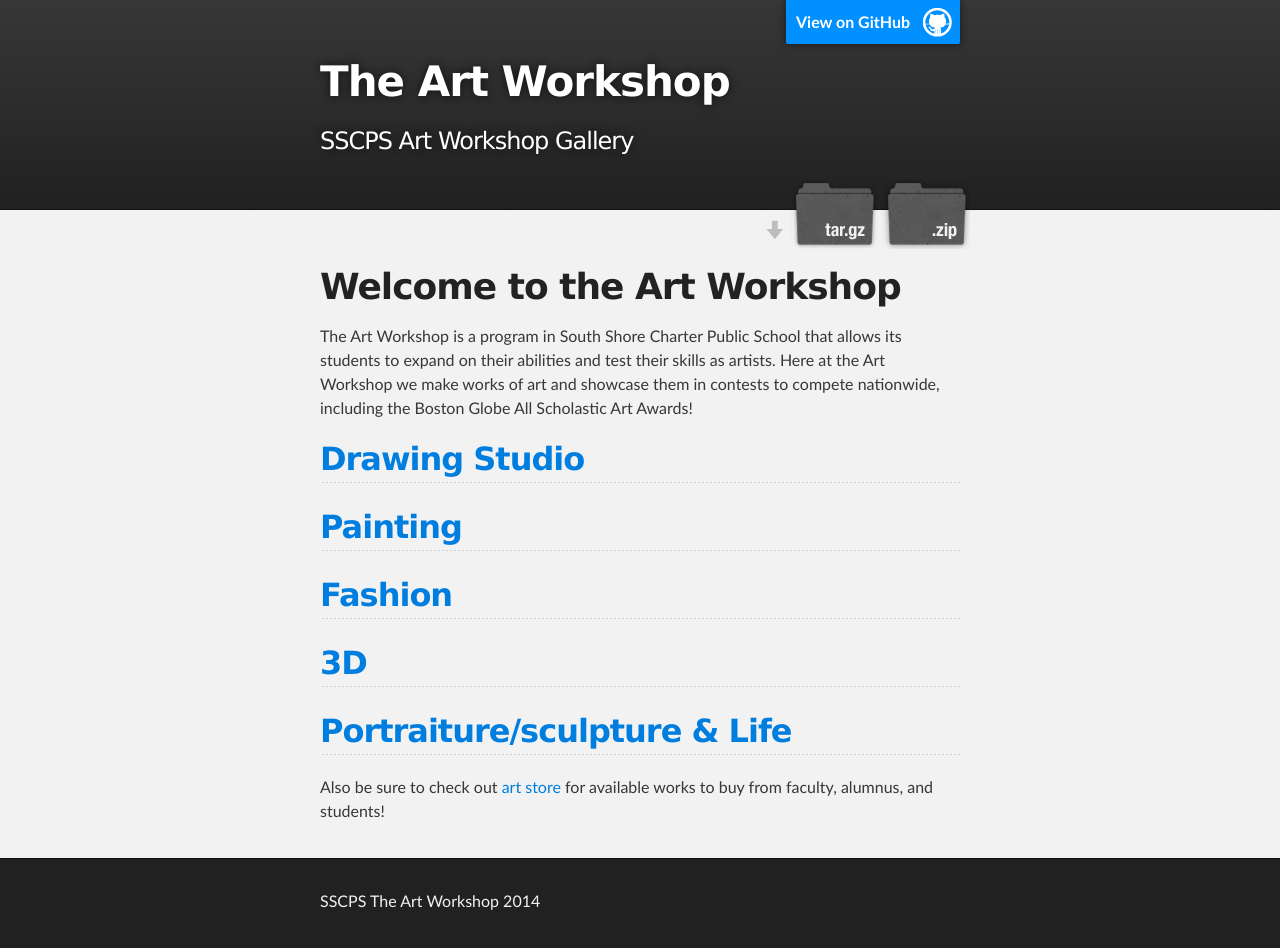
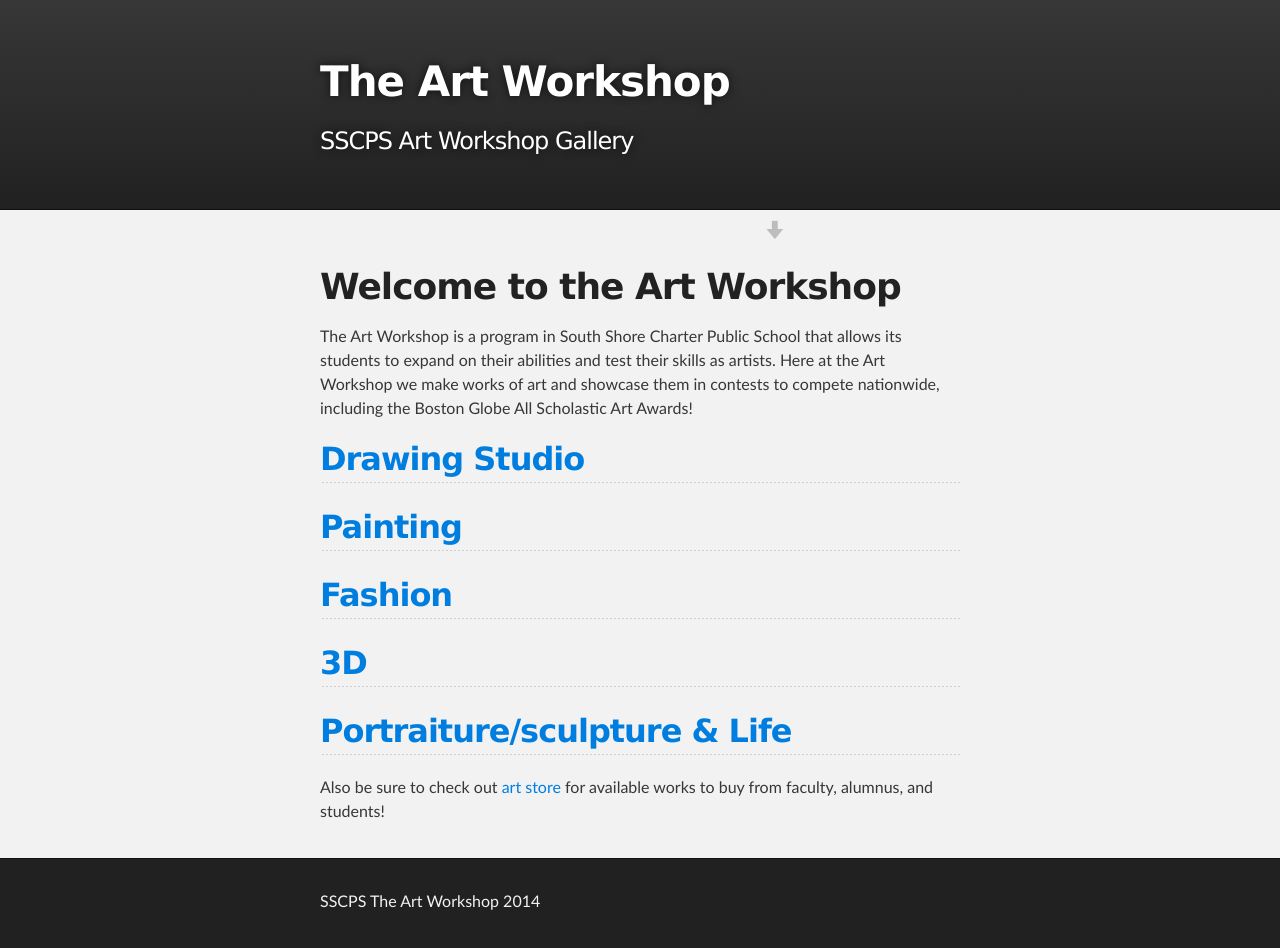
Before and after one commit to SSCPS/The-Art-Workshop, a plain HTML site: page index.html in a window 1280 px wide. Drawn offline with Linux system fonts and the light colour scheme.

Commit message:
Update index.html

```diff
--- a/index.html
+++ b/index.html
@@ -16,14 +16,10 @@
     <!-- HEADER -->
     <div id="header_wrap" class="outer">
         <header class="inner">
-          <a id="forkme_banner" href="https://github.com/TylerTsang/The-Art-Workshop">View on GitHub</a>
-
           <h1 id="project_title">The Art Workshop</h1>
           <h2 id="project_tagline">SSCPS Art  Workshop Gallery</h2>
 
             <section id="downloads">
-              <a class="zip_download_link" href="https://github.com/TylerTsang/The-Art-Workshop/zipball/master">Download this project as a .zip file</a>
-              <a class="tar_download_link" href="https://github.com/TylerTsang/The-Art-Workshop/tarball/master">Download this project as a tar.gz file</a>
             </section>
         </header>
     </div>
```
